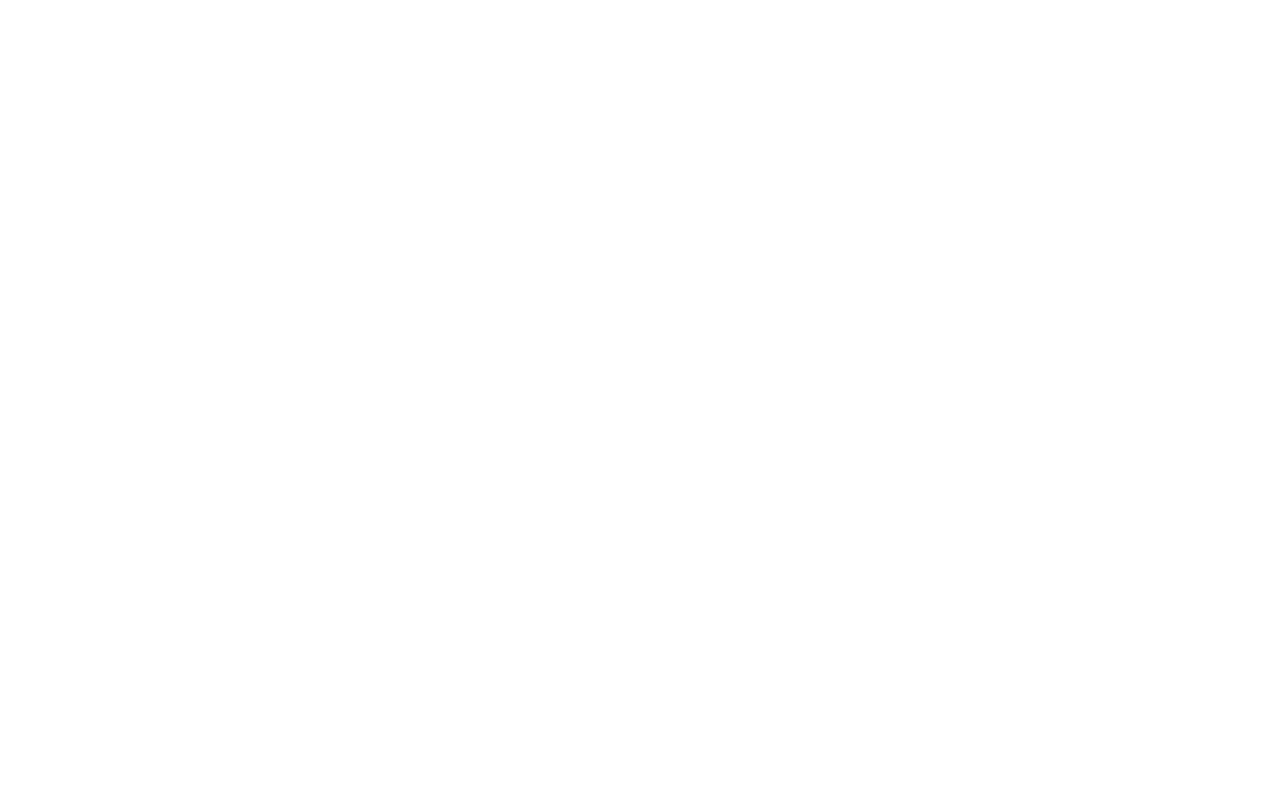
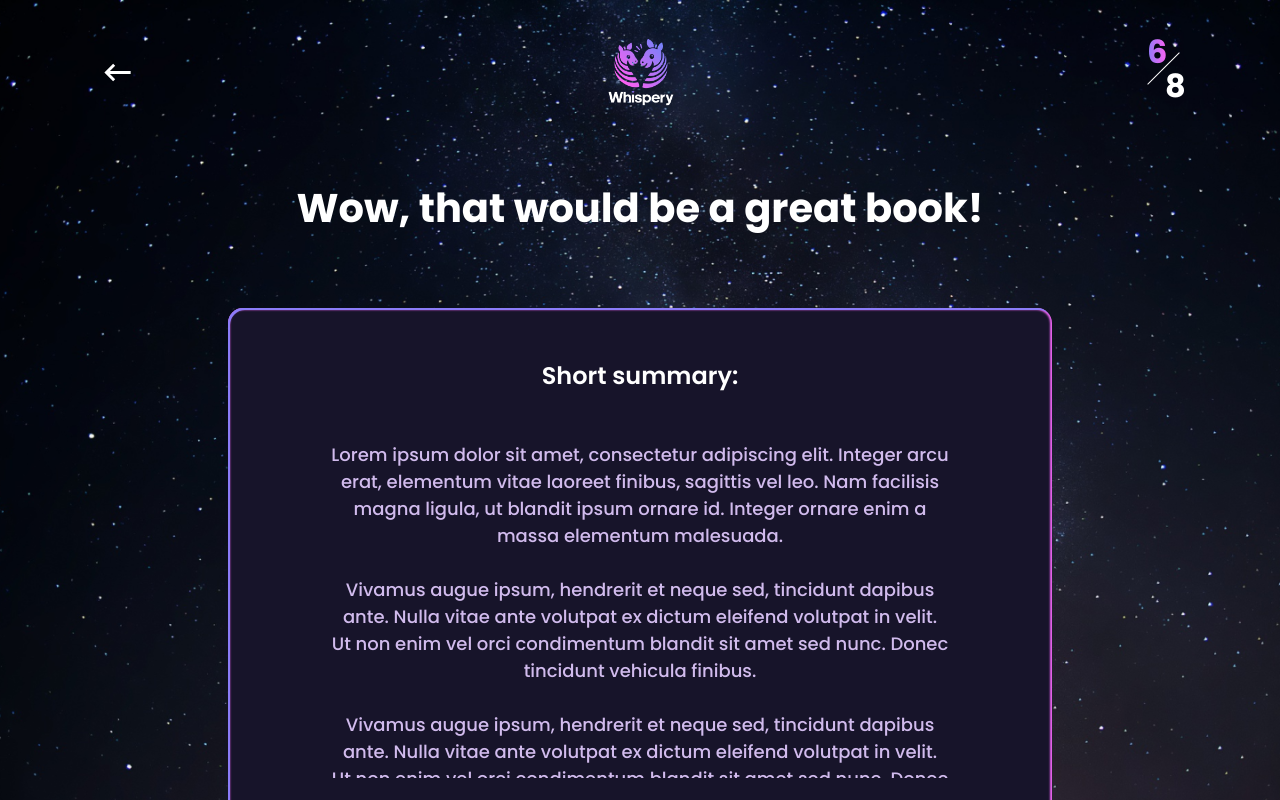
Before and after one commit to ZeenatLawal/whispery, a React (Create React App) app: page /summary in a window 1280 px wide. Before the commit this address had no page. Shown: the top 800 px of the page. Built offline with nearby package versions, Linux system fonts and the light colour scheme.

Commit message:
Add summary page

```diff
--- a/src/App.tsx
+++ b/src/App.tsx
@@ -6,6 +6,7 @@
 import { PersonalEvents } from "./Pages/PersonalEvents";
 import { ChooseTheme } from "./Pages/ChooseTheme";
 import { PersonalMessage } from "./Pages/PersonalMessage";
+import { Summary } from "./Pages/Summary";
 
 const formBlack = "#131030CF";
 const formBorder = "#5256A9A6";
@@ -104,6 +105,7 @@
           <Route path="/events" element={<PersonalEvents />} />
           <Route path="/themes" element={<ChooseTheme />} />
           <Route path="/message" element={<PersonalMessage />} />
+          <Route path="/summary" element={<Summary />} />
         </Routes>
       </BrowserRouter>
     </ThemeProvider>
--- a/src/Pages/BookOwner.tsx
+++ b/src/Pages/BookOwner.tsx
@@ -28,7 +28,7 @@
           <Grid item xs={12} md={6}>
             <div
               style={{
-                width: isLgScreen ? "505px":"auto",
+                width: isLgScreen ? "505px" : "auto",
               }}
             >
               <OwnerForm />
--- a/src/Pages/PersonalMessage.tsx
+++ b/src/Pages/PersonalMessage.tsx
@@ -115,7 +115,7 @@
             }}
           />
 
-          <ContinueButton path="/message" />
+          <ContinueButton path="/summary" />
         </div>
       </Grid>
     </Header>
--- /dev/null
+++ b/src/Pages/Summary.tsx
@@ -0,0 +1,86 @@
+import { Grid, useTheme, useMediaQuery, Typography } from "@mui/material";
+import { Header } from "../components/Header";
+import { ContinueButton } from "../components/ContinueButton";
+import { PageTitle } from "../components/PageTitle";
+
+export function Summary() {
+  const theme = useTheme();
+  const isSmallest = useMediaQuery("(max-width: 380px)");
+  const isSmallScreen = useMediaQuery(theme.breakpoints.down("md"));
+
+  return (
+    <Header pageNumber={6} path="/message">
+      <Grid item xs={12} textAlign="center">
+        <PageTitle title="Wow, that would be a great book!" />
+      </Grid>
+
+      <Grid
+        item
+        container
+        xs={12}
+        marginTop={{ xs: "65px", md: "70px" }}
+        justifyContent="center"
+      >
+        <div
+          style={{
+            display: "flex",
+            flexDirection: "column",
+            alignItems: "center",
+            padding: isSmallScreen ? "31px 25px" : "50px 103px",
+            background: "#17142A",
+            borderRadius: "15px",
+            boxShadow: "inset 2px 2px 0 0 #8B7CF8, inset 0 0 2px 2px #ED65F3",
+            maxWidth: isSmallest ? "300px" : "824px",
+            height: "520px",
+          }}
+        >
+          <Typography
+            style={{
+              fontWeight: 600,
+              textAlign: "center",
+              fontSize: "24px",
+              marginBottom: "47px",
+            }}
+          >
+            Short summary:
+          </Typography>
+
+          <Typography
+            style={{
+              color: "#D1BBED",
+              overflow: "auto",
+              fontWeight: 500,
+              textAlign: "center",
+              fontSize: "18px",
+            }}
+          >
+            Lorem ipsum dolor sit amet, consectetur adipiscing elit. Integer
+            arcu erat, elementum vitae laoreet finibus, sagittis vel leo. Nam
+            facilisis magna ligula, ut blandit ipsum ornare id. Integer ornare
+            enim a massa elementum malesuada.
+            <br />
+            <br />
+            Vivamus augue ipsum, hendrerit et neque sed, tincidunt dapibus ante.
+            Nulla vitae ante volutpat ex dictum eleifend volutpat in velit. Ut
+            non enim vel orci condimentum blandit sit amet sed nunc. Donec
+            tincidunt vehicula finibus.
+            <br />
+            <br />
+            Vivamus augue ipsum, hendrerit et neque sed, tincidunt dapibus ante.
+            Nulla vitae ante volutpat ex dictum eleifend volutpat in velit. Ut
+            non enim vel orci condimentum blandit sit amet sed nunc. Donec
+            tincidunt vehicula finibus.
+          </Typography>
+        </div>
+      </Grid>
+
+      <Grid
+        container
+        justifyContent="center"
+        marginTop={{ xs: "65px", md: "70px" }}
+      >
+        <ContinueButton path="/summary" />
+      </Grid>
+    </Header>
+  );
+}
--- a/src/components/Header.tsx
+++ b/src/components/Header.tsx
@@ -14,6 +14,7 @@
 import KeyboardBackspaceIcon from "@mui/icons-material/KeyboardBackspace";
 import { ReactNode } from "react";
 import MobileBg from "../assets/starryBgMobile.png";
+import DesktopBg from "../assets/starryBgDesktop.png";
 
 export function Header({
   pageNumber,
@@ -30,8 +31,11 @@
   const isSmallScreen = useMediaQuery(theme.breakpoints.down("md"));
 
   const backgroundImage =
-    location.pathname === "/message" && isSmallScreen
+    (location.pathname === "/message" || location.pathname === "/summary") &&
+    isSmallScreen
       ? `url(${MobileBg})`
+      : location.pathname === "/summary" && !isSmallScreen
+      ? `url(${DesktopBg})`
       : "none";
 
   return (
@@ -79,6 +83,7 @@
               padding: "16px",
               position: "relative",
               height: "100%",
+              top: "-10px",
             }}
           >
             <Typography
--- a/src/components/PageTitle.tsx
+++ b/src/components/PageTitle.tsx
@@ -1,6 +1,6 @@
 import { Typography } from "@mui/material";
 
-export function PageTitle({ title }:{title:string}) {
+export function PageTitle({ title }: { title: string }) {
   return (
     <Typography
       style={{ fontWeight: 700 }}
```
Also changed, not shown: src/assets/starryBgDesktop.png (added).
